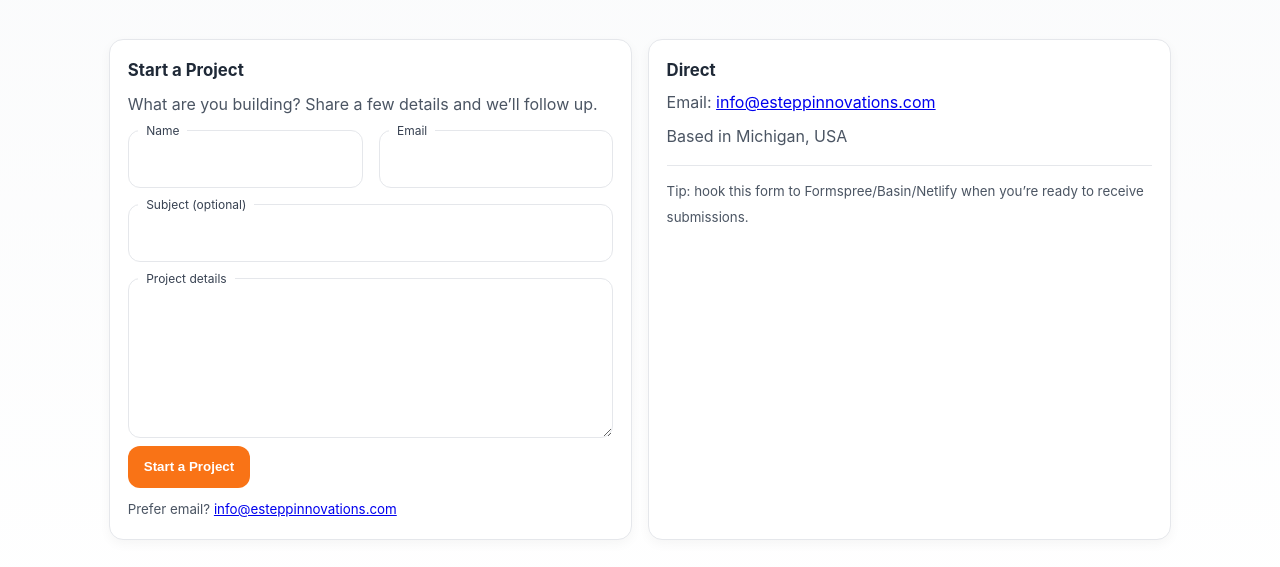
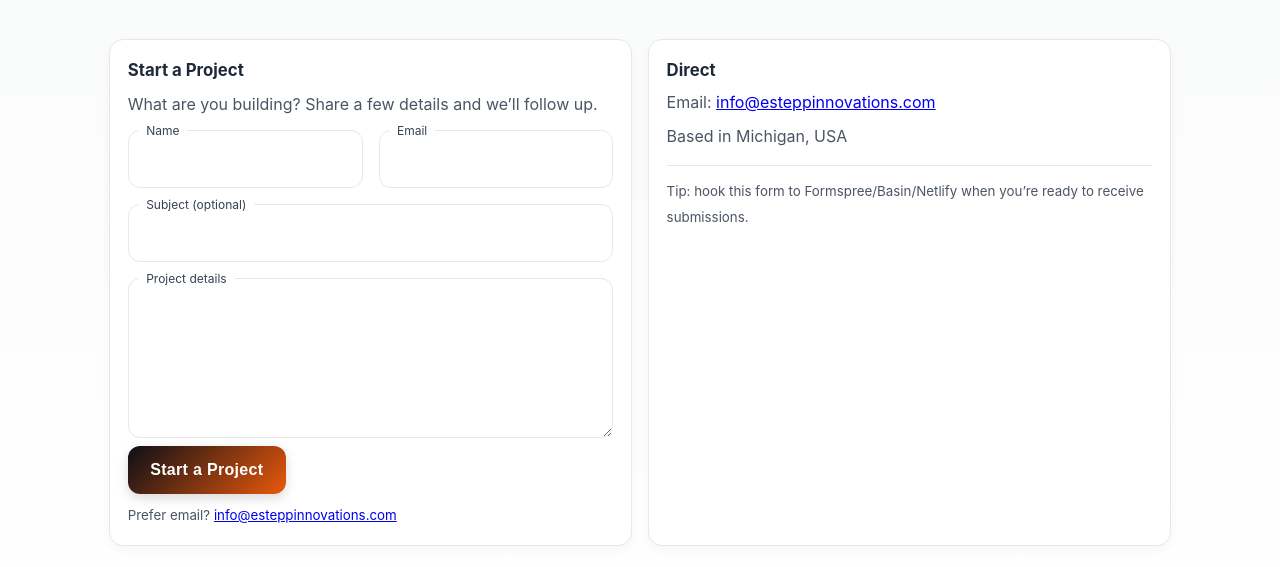
Before and after one commit to EsteppInnovations/site, a plain HTML site: page contact.html in a window 1280 px wide. Shown: the part 236-803 px from the top of the page. Drawn offline with Linux system fonts and the light colour scheme.

Commit message:
Update styles.css

```diff
--- a/assets/css/styles.css
+++ b/assets/css/styles.css
@@ -170,3 +170,31 @@ body{
 .btn:hover{ opacity:.93; }
 .btn.accent{ background: var(--orange); }
 .btn.accent:hover{ background: var(--orange-600); }
+
+/* --- Modern Accent Button --- */
+.btn.accent {
+  display: inline-block;
+  border: none;
+  border-radius: 12px;
+  padding: 0.95rem 1.4rem;
+  font-weight: 700;
+  font-size: 1rem;
+  letter-spacing: 0.02em;
+  cursor: pointer;
+  color: #fff;
+  background: linear-gradient(135deg, var(--black) 0%, var(--orange-600) 100%);
+  box-shadow: 0 4px 12px rgba(0,0,0,0.15);
+  transition: all 0.25s ease;
+}
+
+.btn.accent:hover {
+  transform: translateY(-2px);
+  box-shadow: 0 6px 16px rgba(0,0,0,0.25);
+  background: linear-gradient(135deg, var(--orange) 0%, var(--black) 100%);
+}
+
+/* Optional subtle click feedback */
+.btn.accent:active {
+  transform: translateY(0);
+  box-shadow: 0 2px 8px rgba(0,0,0,0.25);
+}
```
